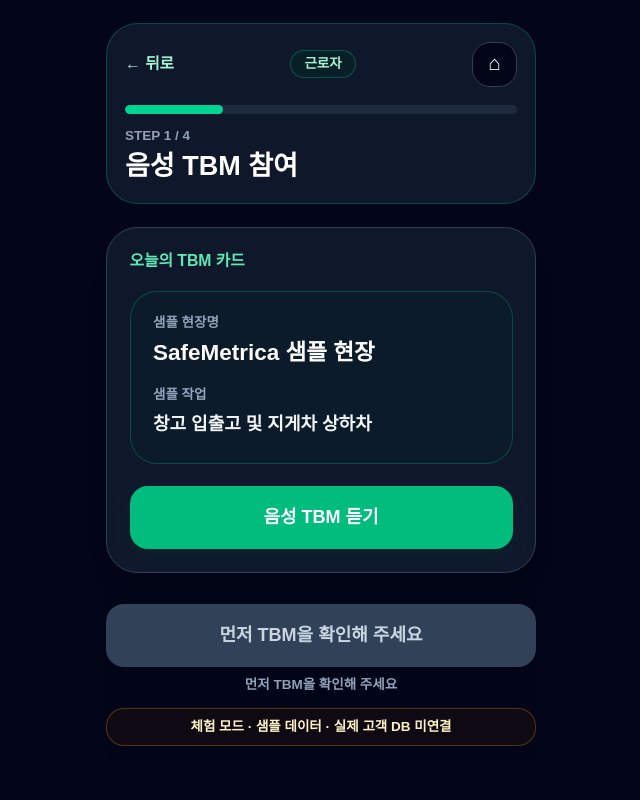
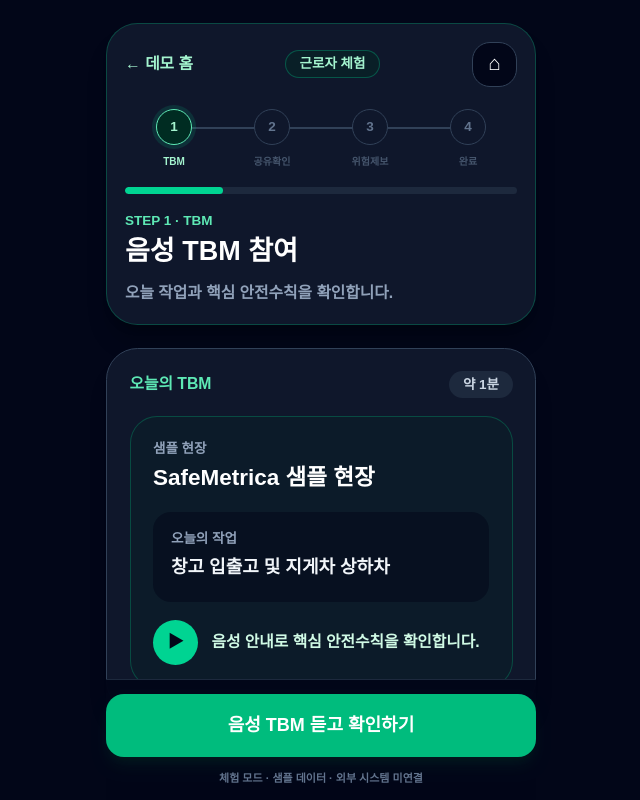
Before and after one commit to safemetrica/safe-metrica, a Next.js app: page /partner-demo/worker in a window 1280 px wide. Shown: the top 800 px of the page, without its empty margins (319-959 px from the left). Built offline with nearby package versions, Linux system fonts and the light colour scheme.

Commit message:
fix: align worker demo handoff and risks

```diff
--- a/src/app/partner-demo/worker/WorkerDemoClient.tsx
+++ b/src/app/partner-demo/worker/WorkerDemoClient.tsx
@@ -4,11 +4,17 @@ import Link from "next/link";
 import { useEffect, useState } from "react";
 import { defaultDemoState, readDemoState, writeDemoState, type DemoState } from "../demoState";
 
-const steps = ["음성 TBM 참여", "위험성평가 공유확인", "위험제보", "완료"];
+const steps = [
+  { label: "TBM", title: "음성 TBM 참여", description: "오늘 작업과 핵심 안전수칙을 확인합니다." },
+  { label: "공유확인", title: "위험성평가 공유확인", description: "주요 위험요인과 안전조치를 확인합니다." },
+  { label: "위험제보", title: "현장 위험제보", description: "현장에서 발견한 위험을 샘플로 제보합니다." },
+  { label: "완료", title: "체험 완료", description: "생성된 샘플 기록을 한눈에 확인합니다." },
+];
 const risks = [
-  { title: "지게차 후진 중 보행자 충돌", control: "보행 통로 분리, 후진 경고음 확인, 신호수와 눈 맞춤" },
-  { title: "적재물 낙하", control: "적재 높이 확인, 결속 상태 점검, 하부 접근 제한" },
-  { title: "폭염 시 온열질환", control: "물 섭취, 휴식 시간 준수, 어지러움 발생 시 즉시 알림" },
+  { title: "지게차 동선 충돌", control: "보행 통로와 지게차 동선을 분리하고, 후진 경고음과 신호수를 확인" },
+  { title: "적재물 낙하", control: "적재 높이와 결속 상태를 점검하고, 적재물 아래 접근을 제한" },
+  { title: "상하차 작업 중 끼임", control: "차량과 하역 설비 사이 안전거리를 확보하고, 작업 전 정지 상태를 확인" },
+  { title: "창고 바닥 미끄럼", control: "바닥의 물기와 포장 잔재를 즉시 제거하고, 통로를 정리" },
 ];
 const reportTypes = ["위험제보", "아차사고", "개선제안"];
 const ctaClass =
@@ -17,16 +23,22 @@ const workerCtaClass = `${ctaClass} bg-emerald-500 text-white shadow-emerald-950
 
 type PendingAction = "tbm" | "share" | "report" | null;
 
+function getResumeStep(state: DemoState) {
+  if (state.workerReportSubmitted) return 3;
+  if (state.riskSharedConfirmed) return 2;
+  if (state.tbmConfirmed) return 1;
+  return 0;
+}
+
 function CompletionCard({ title, detail }: { title: string; detail?: string }) {
   return (
-    <div className="mt-4 rounded-2xl border border-emerald-500/30 bg-emerald-950/20 p-4">
+    <div className="mt-5 rounded-2xl border border-emerald-500/30 bg-emerald-950/20 p-4" aria-live="polite">
       <div className="flex gap-3">
         <span className="flex h-9 w-9 shrink-0 items-center justify-center rounded-full bg-emerald-400 text-base font-black text-slate-950">✓</span>
         <div>
           <p className="text-sm font-black text-emerald-100">{title}</p>
           {detail && <p className="mt-1 text-xs leading-5 text-emerald-100/80">{detail}</p>}
-          <p className="mt-2 text-sm font-black text-white">샘플 저장 완료</p>
-          <p className="mt-1 text-xs leading-5 text-emerald-100/80">실제 고객 DB에는 저장되지 않습니다.</p>
+          <p className="mt-2 text-xs font-bold text-slate-400">체험용 샘플 기록 · 실제 고객 DB 미저장</p>
         </div>
       </div>
     </div>
@@ -42,7 +54,11 @@ export default function WorkerDemoClient() {
   const [content, setContent] = useState("지게차 이동 구역 주변 적재물을 정리하면 보행자 동선 확인이 더 쉬울 것 같습니다.");
 
   useEffect(() => {
-    window.setTimeout(() => setDemoState(readDemoState()), 0);
+    window.setTimeout(() => {
+      const savedState = readDemoState();
+      setDemoState(savedState);
+      setStep(getResumeStep(savedState));
+    }, 0);
   }, []);
 
   const updateDemoState = (nextPartial: Partial<DemoState>) => {
@@ -53,7 +69,7 @@ export default function WorkerDemoClient() {
     });
   };
 
-  const runAction = (action: PendingAction, nextPartial: Partial<DemoState>) => {
+  const runAction = (action: Exclude<PendingAction, null>, nextPartial: Partial<DemoState>) => {
     setPendingAction(action);
     window.setTimeout(() => {
       updateDemoState(nextPartial);
@@ -62,143 +78,179 @@ export default function WorkerDemoClient() {
   };
 
   const progress = ((step + 1) / steps.length) * 100;
-  const nextLabel = step === 0 ? "먼저 TBM을 확인해 주세요" : "공유확인 후 다음 단계로 이동할 수 있습니다";
+  const reportReady = location.trim().length > 0 && content.trim().length > 0;
+
+  const handlePrimaryAction = () => {
+    if (step === 0) {
+      if (demoState.tbmConfirmed) setStep(1);
+      else runAction("tbm", { tbmConfirmed: true });
+      return;
+    }
+    if (step === 1) {
+      if (demoState.riskSharedConfirmed) setStep(2);
+      else runAction("share", { riskSharedConfirmed: true });
+      return;
+    }
+    if (step === 2) {
+      if (demoState.workerReportSubmitted) setStep(3);
+      else if (reportReady) runAction("report", { workerReportSubmitted: true });
+    }
+  };
+
+  const primaryLabel = (() => {
+    if (pendingAction === "tbm") return "TBM 확인 중...";
+    if (pendingAction === "share") return "공유확인 저장 중...";
+    if (pendingAction === "report") return "제보 저장 중...";
+    if (step === 0) return demoState.tbmConfirmed ? "위험성평가 확인하기 →" : "음성 TBM 듣고 확인하기";
+    if (step === 1) return demoState.riskSharedConfirmed ? "위험제보 작성하기 →" : "위험요인 확인 완료";
+    if (step === 2) return demoState.workerReportSubmitted ? "체험 결과 확인하기 →" : "샘플 위험제보 제출하기";
+    return "";
+  })();
 
   return (
     <main className="min-h-screen bg-slate-950 px-4 py-5 text-white">
-      <div className="mx-auto w-full max-w-[430px] pb-28">
-        <header className="rounded-[1.75rem] border border-emerald-500/30 bg-slate-900 p-4">
+      <div className="mx-auto w-full max-w-[430px] pb-24">
+        <header className="rounded-[1.75rem] border border-emerald-500/30 bg-slate-900 p-4 shadow-xl shadow-black/20">
           <div className="flex items-center justify-between gap-3">
-            <Link href="/partner-demo" className="text-sm font-black text-emerald-200">← 뒤로</Link>
-            <span className="rounded-full border border-emerald-400/30 bg-emerald-950/40 px-3 py-1 text-xs font-black text-emerald-200">근로자</span>
+            <Link href="/partner-demo" className="text-sm font-black text-emerald-200">← 데모 홈</Link>
+            <span className="rounded-full border border-emerald-400/30 bg-emerald-950/40 px-3 py-1 text-xs font-black text-emerald-200">근로자 체험</span>
             <Link href="/partner-demo" aria-label="Partner Demo 홈" className="flex h-10 w-10 items-center justify-center rounded-2xl border border-slate-700 bg-slate-950 text-lg transition-all active:scale-95">⌂</Link>
           </div>
-          <div className="mt-4 h-2 overflow-hidden rounded-full bg-slate-800">
-            <div className="h-full rounded-full bg-emerald-400 transition-all" style={{ width: `${progress}%` }} />
+
+          <div className="mt-5 flex items-start" aria-label={`전체 ${steps.length}단계 중 ${step + 1}단계`}>
+            {steps.map((item, index) => {
+              const isComplete = index < step;
+              const isCurrent = index === step;
+              return (
+                <div key={item.label} className="relative flex flex-1 flex-col items-center">
+                  {index > 0 && <span className={`absolute right-1/2 top-4 h-0.5 w-full ${index <= step ? "bg-emerald-400" : "bg-slate-700"}`} />}
+                  <span className={`relative z-10 flex h-8 w-8 items-center justify-center rounded-full border text-xs font-black ${isComplete ? "border-emerald-400 bg-emerald-400 text-slate-950" : isCurrent ? "border-emerald-300 bg-emerald-950 text-emerald-200 ring-4 ring-emerald-500/15" : "border-slate-700 bg-slate-900 text-slate-500"}`}>
+                    {isComplete ? "✓" : index + 1}
+                  </span>
+                  <span className={`mt-2 text-[10px] font-black ${isCurrent ? "text-emerald-200" : isComplete ? "text-slate-300" : "text-slate-600"}`}>{item.label}</span>
+                </div>
+              );
+            })}
           </div>
-          <p className="mt-3 text-xs font-bold text-slate-400">STEP {step + 1} / {steps.length}</p>
-          <h1 className="mt-1 text-2xl font-black text-white">{steps[step]}</h1>
+
+          <div className="mt-4 h-1.5 overflow-hidden rounded-full bg-slate-800">
+            <div className="h-full rounded-full bg-emerald-400 transition-all duration-300" style={{ width: `${progress}%` }} />
+          </div>
+          <p className="mt-4 text-xs font-black text-emerald-300">STEP {step + 1} · {steps[step].label}</p>
+          <h1 className="mt-1 text-2xl font-black text-white">{steps[step].title}</h1>
+          <p className="mt-2 text-sm font-bold leading-6 text-slate-400">{steps[step].description}</p>
         </header>
 
         <section className="mt-5 rounded-[1.75rem] border border-slate-700 bg-slate-900 p-5 shadow-xl">
           {step === 0 && (
             <div>
-              <p className="text-sm font-black text-emerald-300">오늘의 TBM 카드</p>
+              <div className="flex items-center justify-between gap-3">
+                <p className="text-sm font-black text-emerald-300">오늘의 TBM</p>
+                <span className="rounded-full bg-slate-800 px-3 py-1 text-xs font-black text-slate-300">약 1분</span>
+              </div>
               <div className="mt-4 rounded-3xl border border-emerald-500/30 bg-emerald-950/20 p-5">
-                <p className="text-xs font-black text-slate-400">샘플 현장명</p>
+                <p className="text-xs font-black text-slate-400">샘플 현장</p>
                 <h2 className="mt-1 text-xl font-black text-white">SafeMetrica 샘플 현장</h2>
-                <p className="mt-4 text-xs font-black text-slate-400">샘플 작업</p>
-                <p className="mt-1 text-base font-bold leading-7 text-slate-100">창고 입출고 및 지게차 상하차</p>
+                <div className="mt-4 rounded-2xl bg-slate-950/50 p-4">
+                  <p className="text-xs font-black text-slate-400">오늘의 작업</p>
+                  <p className="mt-1 text-base font-bold leading-7 text-slate-100">창고 입출고 및 지게차 상하차</p>
+                </div>
+                <div className="mt-4 flex items-center gap-3 text-sm font-bold text-emerald-100">
+                  <span className="flex h-10 w-10 items-center justify-center rounded-full bg-emerald-400 text-slate-950">▶</span>
+                  음성 안내로 핵심 안전수칙을 확인합니다.
+                </div>
               </div>
-              <button
-                type="button"
-                onClick={() => runAction("tbm", { tbmConfirmed: true })}
-                disabled={pendingAction !== null || demoState.tbmConfirmed}
-                className={`mt-5 ${workerCtaClass}`}
-              >
-                {pendingAction === "tbm" ? "확인 중..." : demoState.tbmConfirmed ? "TBM 확인 완료" : "음성 TBM 듣기"}
-              </button>
-              {demoState.tbmConfirmed && <CompletionCard title="음성 안내 확인 완료" detail="TBM 확인 완료 가능 상태가 화면에 기록되었습니다." />}
+              {demoState.tbmConfirmed && <CompletionCard title="음성 TBM 확인 완료" detail="다음 단계에서 오늘 작업의 주요 위험요인을 확인해 주세요." />}
             </div>
           )}
 
           {step === 1 && (
             <div>
-              <p className="text-sm font-black text-emerald-300">주요 위험요인 3개</p>
+              <div className="flex items-center justify-between gap-3">
+                <p className="text-sm font-black text-emerald-300">주요 위험요인</p>
+                <span className="text-xs font-black text-slate-400">{risks.length}개 항목</span>
+              </div>
               <div className="mt-4 space-y-3">
                 {risks.map((risk, index) => (
                   <article key={risk.title} className="rounded-2xl border border-slate-700 bg-slate-950/70 p-4">
                     <div className="flex gap-3">
-                      <span className="flex h-8 w-8 shrink-0 items-center justify-center rounded-xl bg-emerald-500/20 text-xs font-black text-emerald-200">{index + 1}</span>
+                      <span className="flex h-8 w-8 shrink-0 items-center justify-center rounded-xl bg-amber-400/15 text-xs font-black text-amber-200">{index + 1}</span>
                       <div>
                         <h2 className="text-base font-black leading-6 text-white">{risk.title}</h2>
-                        <p className="mt-2 text-sm font-bold leading-6 text-slate-300">안전조치: {risk.control}</p>
+                        <div className="mt-3 rounded-xl border border-emerald-500/20 bg-emerald-950/20 p-3">
+                          <p className="text-xs font-black text-emerald-300">안전조치</p>
+                          <p className="mt-1 text-sm font-bold leading-6 text-slate-300">{risk.control}</p>
+                        </div>
                       </div>
                     </div>
                   </article>
                 ))}
               </div>
-              <button
-                type="button"
-                onClick={() => runAction("share", { riskSharedConfirmed: true })}
-                disabled={pendingAction !== null || demoState.riskSharedConfirmed}
-                className={`mt-5 ${workerCtaClass}`}
-              >
-                {pendingAction === "share" ? "샘플 저장 중..." : demoState.riskSharedConfirmed ? "샘플 저장 완료" : "공유확인 완료하기"}
-              </button>
-              {demoState.riskSharedConfirmed && <CompletionCard title="위험성평가 공유확인 완료" detail="샘플 서명 상태가 화면에만 표시됩니다." />}
+              {demoState.riskSharedConfirmed && <CompletionCard title="위험성평가 공유확인 완료" detail="샘플 서명 상태가 이 데모 화면에만 기록되었습니다." />}
             </div>
           )}
 
           {step === 2 && (
             <div>
               <p className="text-sm font-black text-emerald-300">현장 의견 샘플 입력</p>
-              <div className="mt-4 flex flex-wrap gap-2">
+              <p className="mt-2 text-sm font-bold leading-6 text-slate-400">제보 유형을 고르고 위치와 내용을 확인해 주세요.</p>
+              <div className="mt-4 grid grid-cols-3 gap-2">
                 {reportTypes.map((type) => (
-                  <button key={type} type="button" onClick={() => setReportType(type)} className={`rounded-full border px-4 py-2 text-sm font-black transition-all active:scale-95 ${reportType === type ? "border-emerald-400 bg-emerald-500 text-white" : "border-slate-700 bg-slate-950 text-slate-300"}`}>
+                  <button key={type} type="button" onClick={() => setReportType(type)} aria-pressed={reportType === type} className={`rounded-2xl border px-2 py-3 text-sm font-black transition-all active:scale-95 ${reportType === type ? "border-emerald-400 bg-emerald-500 text-white" : "border-slate-700 bg-slate-950 text-slate-300"}`}>
                     {type}
                   </button>
                 ))}
               </div>
               <label className="mt-5 grid gap-2 text-sm font-bold text-slate-200">
-                위치
-                <input value={location} onChange={(event) => setLocation(event.target.value)} className="min-h-12 rounded-2xl border border-slate-700 bg-slate-950 px-4 py-3 text-white" />
+                위치 <span className="text-xs text-slate-500">어디에서 발견했나요?</span>
+                <input value={location} onChange={(event) => setLocation(event.target.value)} className="min-h-12 rounded-2xl border border-slate-700 bg-slate-950 px-4 py-3 text-white outline-none transition focus:border-emerald-400" />
               </label>
               <label className="mt-4 grid gap-2 text-sm font-bold text-slate-200">
-                내용
-                <textarea value={content} onChange={(event) => setContent(event.target.value)} rows={5} className="rounded-2xl border border-slate-700 bg-slate-950 px-4 py-3 text-white" />
+                내용 <span className="text-xs text-slate-500">위험 상황이나 개선 의견을 적어 주세요.</span>
+                <textarea value={content} onChange={(event) => setContent(event.target.value)} rows={5} className="rounded-2xl border border-slate-700 bg-slate-950 px-4 py-3 text-white outline-none transition focus:border-emerald-400" />
               </label>
               <div className="mt-4 rounded-2xl border border-dashed border-slate-600 bg-slate-950/70 p-5 text-center">
-                <p className="text-sm font-black text-slate-200">사진 첨부</p>
-                <p className="mt-1 text-xs leading-5 text-slate-400">샘플 UI만 표시됩니다. 실제 파일 업로드는 없습니다.</p>
+                <span className="mx-auto flex h-10 w-10 items-center justify-center rounded-full bg-slate-800 text-lg">＋</span>
+                <p className="mt-2 text-sm font-black text-slate-200">사진 첨부 체험 영역</p>
+                <p className="mt-1 text-xs leading-5 text-slate-400">샘플 UI만 표시되며 실제 파일은 업로드되지 않습니다.</p>
               </div>
-              {demoState.workerReportSubmitted && <CompletionCard title="위험제보 1건 제출 완료" detail="근로자 체험에서 생성된 제보가 관리자 화면에 반영되는 흐름입니다." />}
+              {!reportReady && <p className="mt-3 text-center text-xs font-bold text-amber-200">위치와 내용을 모두 입력해 주세요.</p>}
+              {demoState.workerReportSubmitted && <CompletionCard title={`${reportType} 1건 제출 완료`} detail="근로자 체험에서 생성된 제보가 관리자 데모 화면에 반영됩니다." />}
             </div>
           )}
 
           {step === 3 && (
             <div>
               <div className="rounded-3xl border border-emerald-500/30 bg-emerald-950/20 p-5 text-center">
-                <div className="mx-auto flex h-12 w-12 items-center justify-center rounded-full bg-emerald-400 text-xl font-black text-slate-950">✓</div>
-                <p className="mt-3 text-sm font-black text-emerald-200">근로자 체험 완료</p>
-                <h2 className="mt-2 text-2xl font-black text-white">이번 체험에서 생성된 기록</h2>
-                <div className="mt-4 rounded-2xl border border-emerald-400/30 bg-slate-950/50 p-4">
-                  <p className="text-base font-black text-white">샘플 저장 완료</p>
-                  <p className="mt-1 text-sm font-bold leading-6 text-emerald-100">실제 고객 DB에는 저장되지 않습니다.</p>
-                </div>
+                <div className="mx-auto flex h-14 w-14 items-center justify-center rounded-full bg-emerald-400 text-2xl font-black text-slate-950">✓</div>
+                <p className="mt-4 text-sm font-black text-emerald-200">근로자 체험 완료</p>
+                <h2 className="mt-2 text-2xl font-black text-white">안전 참여 흐름을 모두 체험했습니다</h2>
+                <p className="mt-3 text-sm font-bold leading-6 text-emerald-100/80">TBM부터 위험제보까지 현장 근로자의 하루 안전 참여 과정을 확인했습니다.</p>
               </div>
-              <div className="mt-5 rounded-2xl border border-slate-700 bg-slate-950/70 p-4">
-                <p className="text-sm font-black text-slate-200">생성된 운영기록</p>
-                <ul className="mt-3 space-y-2 text-sm font-bold leading-6 text-slate-300">
-                  <li>• TBM 확인 기록</li>
-                  <li>• 위험성평가 공유확인</li>
-                  <li>• 위험제보 1건</li>
-                  <li>• 실제 고객 DB 미저장 안내</li>
-                </ul>
+              <div className="mt-5 space-y-2">
+                {["음성 TBM 확인", "위험성평가 공유확인", `${reportType} 1건 제출`].map((record) => (
+                  <div key={record} className="flex items-center gap-3 rounded-2xl border border-slate-700 bg-slate-950/70 p-4">
+                    <span className="flex h-8 w-8 items-center justify-center rounded-full bg-emerald-400/15 text-sm font-black text-emerald-300">✓</span>
+                    <p className="text-sm font-black text-slate-200">{record}</p>
+                  </div>
+                ))}
               </div>
+              <p className="mt-4 rounded-2xl border border-amber-500/30 bg-amber-950/20 px-4 py-3 text-center text-xs font-black leading-5 text-amber-100">모든 기록은 체험용 샘플이며 실제 고객 DB에는 저장되지 않습니다.</p>
             </div>
           )}
         </section>
 
-        <div className="sticky bottom-0 mt-5 bg-slate-950/95 pb-3 pt-2">
-          {step < 2 && (
-            <>
-              <button type="button" onClick={() => setStep(step + 1)} disabled={step === 0 ? !demoState.tbmConfirmed : !demoState.riskSharedConfirmed} className={workerCtaClass}>
-                {step === 0 ? (demoState.tbmConfirmed ? "다음 단계로 이동" : "먼저 TBM을 확인해 주세요") : demoState.riskSharedConfirmed ? "다음 단계로 이동" : nextLabel}
-              </button>
-              {(step === 0 ? !demoState.tbmConfirmed : !demoState.riskSharedConfirmed) && <p className="mt-2 text-center text-xs font-bold text-slate-400">{nextLabel}</p>}
-            </>
+        <div className="sticky bottom-0 z-20 mt-5 border-t border-slate-800 bg-slate-950/95 pb-3 pt-3 backdrop-blur">
+          {step > 0 && step < 3 && (
+            <button type="button" onClick={() => setStep(step - 1)} disabled={pendingAction !== null} className="mb-2 min-h-10 w-full text-sm font-black text-slate-400 disabled:opacity-50">← 이전 단계</button>
           )}
-          {step === 2 && (
-            <button type="button" onClick={() => runAction("report", { workerReportSubmitted: true })} disabled={pendingAction !== null || demoState.workerReportSubmitted} className={workerCtaClass}>
-              {pendingAction === "report" ? "샘플 저장 중..." : demoState.workerReportSubmitted ? "샘플 저장 완료" : "제보 제출하기"}
+          {step < 3 && (
+            <button type="button" onClick={handlePrimaryAction} disabled={pendingAction !== null || (step === 2 && !demoState.workerReportSubmitted && !reportReady)} className={workerCtaClass}>
+              {primaryLabel}
             </button>
           )}
-          {step === 2 && demoState.workerReportSubmitted && <button type="button" onClick={() => setStep(3)} className={`mt-3 ${workerCtaClass}`}>다음 단계로 이동</button>}
-          {step === 3 && <Link href="/partner-demo" className={workerCtaClass}>다른 역할도 체험해보세요</Link>}
-          <p className="mt-3 rounded-2xl border border-amber-500/30 bg-amber-950/20 px-3 py-2 text-center text-xs font-black text-amber-100">
-            체험 모드 · 샘플 데이터 · 실제 고객 DB 미연결
-          </p>
+          {step === 3 && <Link href="/partner-demo/manager" className={workerCtaClass}>현장관리자 체험으로 이동</Link>}
+          <p className="mt-3 text-center text-[11px] font-bold text-slate-500">체험 모드 · 샘플 데이터 · 외부 시스템 미연결</p>
         </div>
       </div>
     </main>
```
